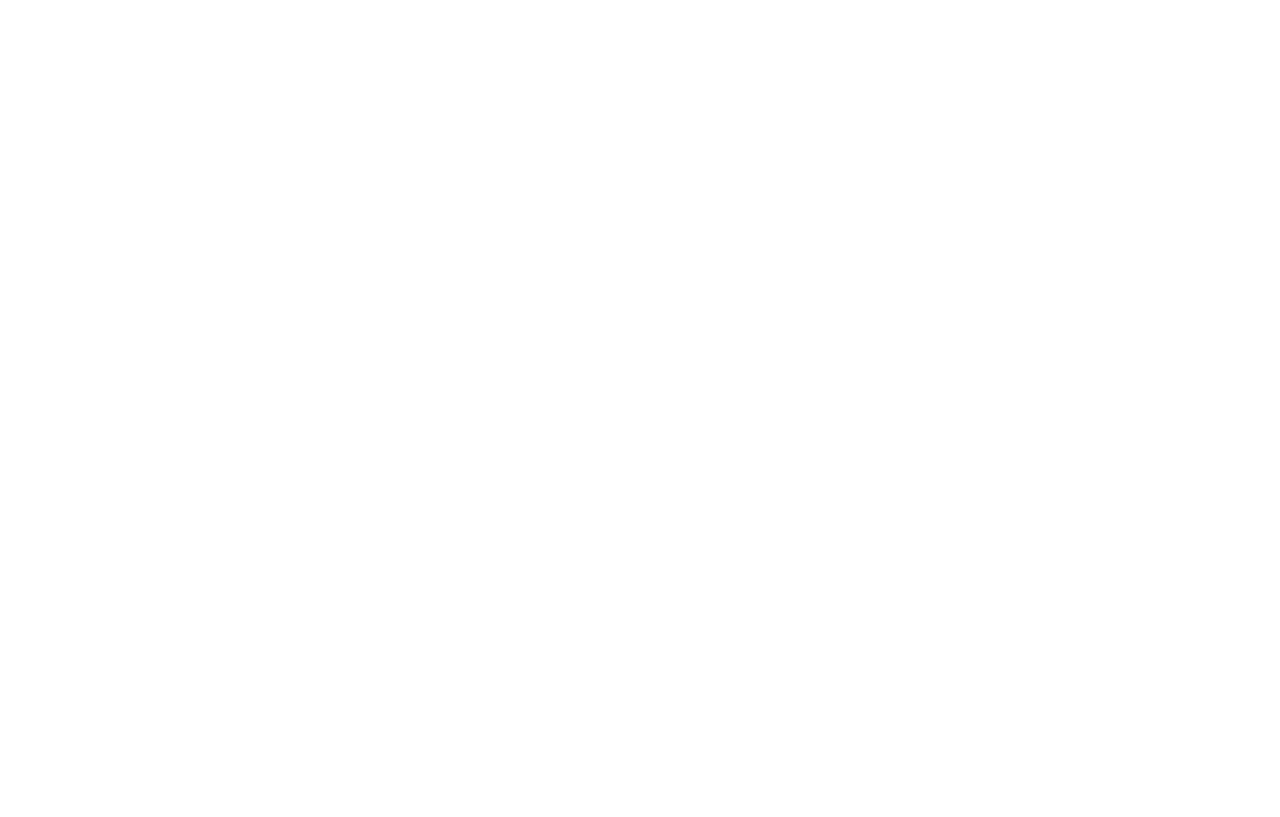
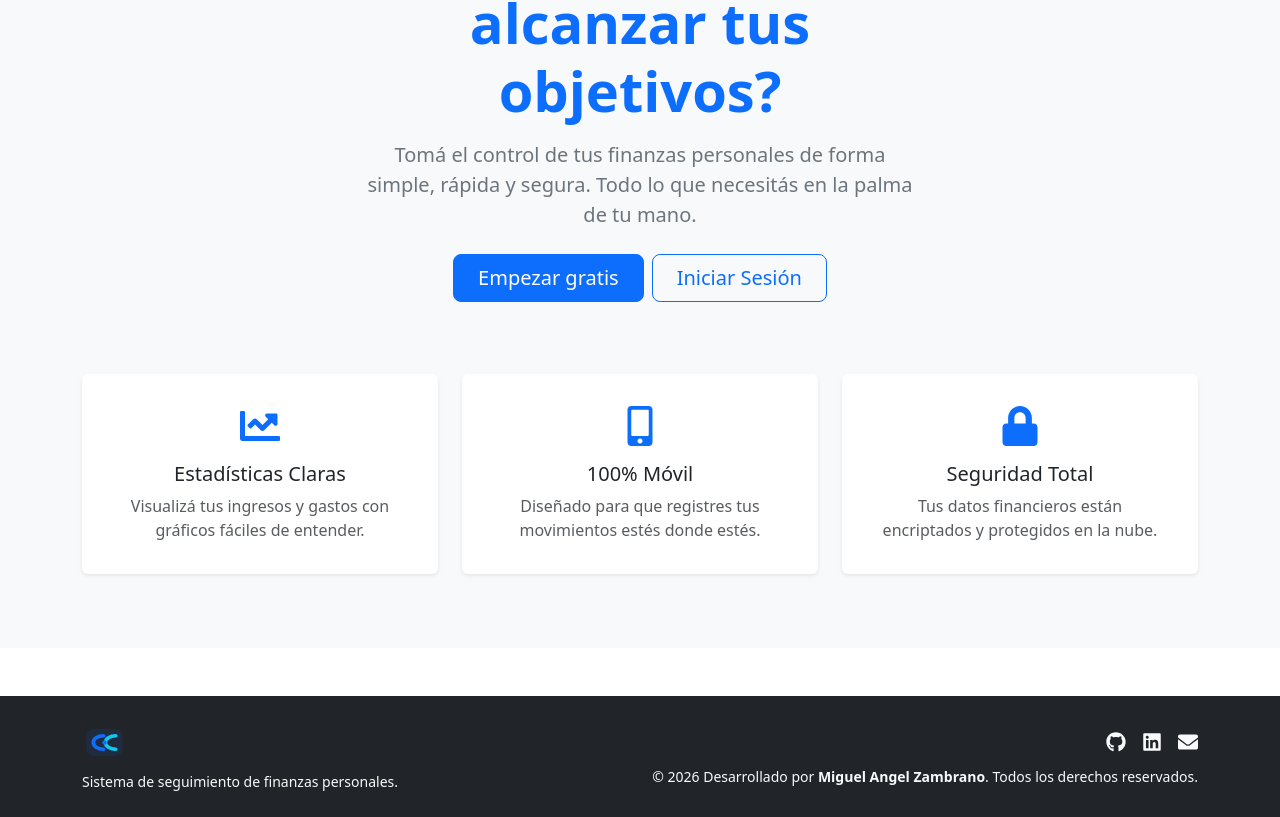
Before and after one commit to mizambran/cuentasClarasFront, a React (Vite) app: page / in a window 1280 px wide. Shown: the part 247-1064 px from the top of the page. Before the commit the page ends 800 px from the top, so only its background shows below. Built offline with nearby package versions, Linux system fonts and the light colour scheme.

Commit message:
add inicio, footer, logo

```diff
--- a/src/App.jsx
+++ b/src/App.jsx
@@ -8,6 +8,8 @@
 import { useContext } from 'react'
 import { UsuarioContext } from './context/UsuarioContext'
 import Dashboard from './modulos/dashboard/pages/Dashboard'
+import Inicio from './shared/Inicio'
+import Footer from './shared/Footer'
 
 function App() {
 
@@ -20,12 +22,14 @@
   return (
     <>
     <BrowserRouter>
+    <NavBar />
     <Routes>
-    <Route path='/' element={<NavBar />} />
+    <Route path='/' element={<Inicio />} />
     <Route path='/login' element={<Login />} />
     <Route path='/registrar' element={<FormularioRegistro />} />
     <Route path='/dashboard' element={<Dashboard />} />
     </Routes>
+    <Footer />
     </BrowserRouter>
     </>
   )
--- /dev/null
+++ b/src/assets/LogoCuentasClaras.jsx
@@ -0,0 +1,40 @@
+import React from 'react';
+
+const LogoCuentasClaras = ({ width = 45, height = 45, className = "" }) => {
+  return (
+    <svg
+      width={width}
+      height={height}
+      viewBox="0 0 100 100"
+      fill="none"
+      xmlns="http://www.w3.org/2000/svg"
+      className={className}
+    >
+      {/* Fondo sutil (transparencia) que da el toque moderno */}
+      <rect x="10" y="20" width="80" height="60" rx="16" fill="#0d6efd" fillOpacity="0.1"/>
+
+      {/* Primera 'C' (Cuentas) */}
+      <path
+        d="M 48 35 C 35 35 25 42 25 50 C 25 58 35 65 48 65"
+        stroke="#0d6efd"
+        strokeWidth="8"
+        strokeLinecap="round"
+        strokeLinejoin="round"
+      />
+
+      {/* Segunda 'C' (Claras) entrelazada */}
+      <path
+        d="M 75 35 C 62 35 52 42 52 50 C 52 58 62 65 75 65"
+        stroke="#0dcaf0" /* Tono cyan/celeste para contraste */
+        strokeWidth="8"
+        strokeLinecap="round"
+        strokeLinejoin="round"
+      />
+
+      {/* Punto de conexión (representa el control financiero) */}
+      <circle cx="50" cy="50" r="5" fill="#0d6efd"/>
+    </svg>
+  );
+};
+
+export default LogoCuentasClaras;
--- a/src/modulos/auth/components/FormularioRegistro.jsx
+++ b/src/modulos/auth/components/FormularioRegistro.jsx
@@ -12,8 +12,8 @@
 
 const navegacion = useNavigate()
 
-const volverAtras = () => {
-  navegacion(-1)
+const ingresar = () => {
+  navegacion('/login')
 }
 
 const crear = async(data) => {
@@ -94,11 +94,15 @@
                   <Form.Text> {errors.password?.message} </Form.Text>
                 </Form.Group>
 
-                <Button variant="primary" type="submit" className="w-100">
+                <div className='d-flex justify-content-evenly gap-2'>
+                  <Button variant="primary" type="submit" className="w-100">
                   Registrarse
                 </Button>
+                <Button variant="secondary" type="button" className="w-100" onClick={ingresar}>
+                  Ingresar
+                </Button>
+                </div>
               </Form>
-              <Button type='button' onClick={volverAtras} > Atras </Button>
             </Card.Body>
           </Card>
         </Col>
--- a/src/shared/Footer.jsx
+++ b/src/shared/Footer.jsx
@@ -0,0 +1,46 @@
+import React from 'react';
+import { Container, Row, Col } from 'react-bootstrap';
+import { FaGithub, FaLinkedin, FaEnvelope } from 'react-icons/fa';
+import LogoCuentasClaras from '../assets/LogoCuentasClaras';
+
+const Footer = () => {
+  const anioActual = new Date().getFullYear();
+
+  return (
+    <footer className="bg-dark text-light py-4 mt-5">
+      <Container>
+        <Row className="align-items-center text-center text-md-start">
+
+          <Col xs={12} md={6} className="mb-3 mb-md-0">
+            <h5 className="text-primary mb-1"><LogoCuentasClaras /></h5>
+            <small className="text-light">
+              Sistema de seguimiento de finanzas personales.
+            </small>
+          </Col>
+
+
+          <Col xs={12} md={6} className="text-md-end">
+            <div className="mb-2">
+              <a href="https://github.com/mizambran" target="_blank" rel="noopener noreferrer" className="text-light me-3 fs-5 custom-link">
+                <FaGithub />
+              </a>
+              <a href="https://linkedin.com/in/tu-perfil" target="_blank" rel="noopener noreferrer" className="text-light me-3 fs-5 custom-link">
+                <FaLinkedin />
+              </a>
+              <a href="mailto:miguelangel@gmail.com" className="text-light fs-5 custom-link">
+                <FaEnvelope />
+              </a>
+            </div>
+            <small className="text-light">
+              &copy; {anioActual} Desarrollado por <strong>Miguel Angel Zambrano</strong>. <br className="d-block d-md-none" />
+              Todos los derechos reservados.
+            </small>
+          </Col>
+
+        </Row>
+      </Container>
+    </footer>
+  );
+};
+
+export default Footer;
--- a/src/shared/Inicio.jsx
+++ b/src/shared/Inicio.jsx
@@ -0,0 +1,71 @@
+import React from 'react';
+import { Container, Row, Col, Button, Card } from 'react-bootstrap';
+import { Link } from 'react-router-dom';
+import { FaChartLine, FaMobileAlt, FaLock } from 'react-icons/fa';
+import NavBar from './NavBar';
+import Footer from './Footer';
+
+const Inicio = () => {
+  return (
+    <div className="bg-light min-vh-100 d-flex flex-column justify-content-center mt-4">
+      <Container className="py-5">
+        <Row className="text-center mb-5 align-items-center justify-content-center">
+          <Col md={8} lg={6}>
+            <h1 className="display-4 fw-bold text-primary mb-3">
+              Estas listo para alcanzar tus objetivos?
+            </h1>
+            <p className="lead text-secondary mb-4">
+              Tomá el control de tus finanzas personales de forma simple, rápida y segura. Todo lo que necesitás en la palma de tu mano.
+            </p>
+            <div className="d-grid gap-2 d-sm-flex justify-content-sm-center">
+              <Button as={Link} to="/registrar" variant="primary" size="lg" className="px-4">
+                Empezar gratis
+              </Button>
+              <Button as={Link} to="/login" variant="outline-primary" size="lg" className="px-4 mt-2 mt-sm-0">
+                Iniciar Sesión
+              </Button>
+            </div>
+          </Col>
+        </Row>
+
+        <Row className="g-4 mt-4">
+          <Col xs={12} md={4}>
+            <Card className="h-100 border-0 shadow-sm text-center p-3">
+              <Card.Body>
+                <FaChartLine size={40} className="text-primary mb-3" />
+                <Card.Title>Estadísticas Claras</Card.Title>
+                <Card.Text className="text-muted">
+                  Visualizá tus ingresos y gastos con gráficos fáciles de entender.
+                </Card.Text>
+              </Card.Body>
+            </Card>
+          </Col>
+          <Col xs={12} md={4}>
+            <Card className="h-100 border-0 shadow-sm text-center p-3">
+              <Card.Body>
+                <FaMobileAlt size={40} className="text-primary mb-3" />
+                <Card.Title>100% Móvil</Card.Title>
+                <Card.Text className="text-muted">
+                  Diseñado para que registres tus movimientos estés donde estés.
+                </Card.Text>
+              </Card.Body>
+            </Card>
+          </Col>
+          <Col xs={12} md={4}>
+            <Card className="h-100 border-0 shadow-sm text-center p-3">
+              <Card.Body>
+                <FaLock size={40} className="text-primary mb-3" />
+                <Card.Title>Seguridad Total</Card.Title>
+                <Card.Text className="text-muted">
+                  Tus datos financieros están encriptados y protegidos en la nube.
+                </Card.Text>
+              </Card.Body>
+            </Card>
+          </Col>
+        </Row>
+      </Container>
+    </div>
+  );
+};
+
+export default Inicio;
--- a/src/shared/NavBar.jsx
+++ b/src/shared/NavBar.jsx
@@ -1,8 +1,9 @@
 import React, { useContext } from 'react';
 import { Navbar, Container, Nav, Button } from 'react-bootstrap';
-import { FaWallet, FaSignOutAlt } from 'react-icons/fa';
+import { FaWallet, FaSignOutAlt, FaHome } from 'react-icons/fa';
 import { UsuarioContext } from '../context/UsuarioContext';
 import { useNavigate } from 'react-router-dom';
+import LogoCuentasClaras from '../assets/LogoCuentasClaras';
 
 const NavBar = () => {
 
@@ -24,22 +25,29 @@
     navegacion('/login')
   }
 
+  const inicio = () => {
+    navegacion('/')
+  }
+
   return (
     <Navbar bg="dark" variant="dark" expand="lg" className="px-3">
       <Container fluid>
         <Navbar.Brand href="/">
-          <FaWallet className="me-2 text-info" /> Finanzas Personales
+        <LogoCuentasClaras />
         </Navbar.Brand>
         <Navbar.Toggle aria-controls="basic-navbar-nav" />
         <Navbar.Collapse id="basic-navbar-nav" className="justify-content-end">
-          <Nav>
+          <Nav className='gap-1'>
+            <Button variant="outline-light" size="sm" className="d-flex align-items-center" onClick={inicio}>
+              <FaHome /> Inicio
+            </Button>
             {logueado ? (
-              <Button variant="outline-light" size="sm" className="d-flex align-items-center">
-              <FaSignOutAlt className="me-1" onClick={cerrarSesion} /> Salir
+              <Button variant="danger" size="sm" className="d-flex align-items-center" onClick={cerrarSesion}>
+              <FaSignOutAlt className="me-1"  /> Salir
             </Button>
             ) : (
-              <Button variant="outline-light" size="sm" className="d-flex align-items-center">
-              <FaSignOutAlt className="me-1" onClick={iniciarSesion} /> Ingresar
+              <Button variant="outline-light" size="sm" className="d-flex align-items-center" onClick={iniciarSesion}>
+              <FaSignOutAlt className="me-1" /> Ingresar
             </Button>
             )}
           </Nav>
```
